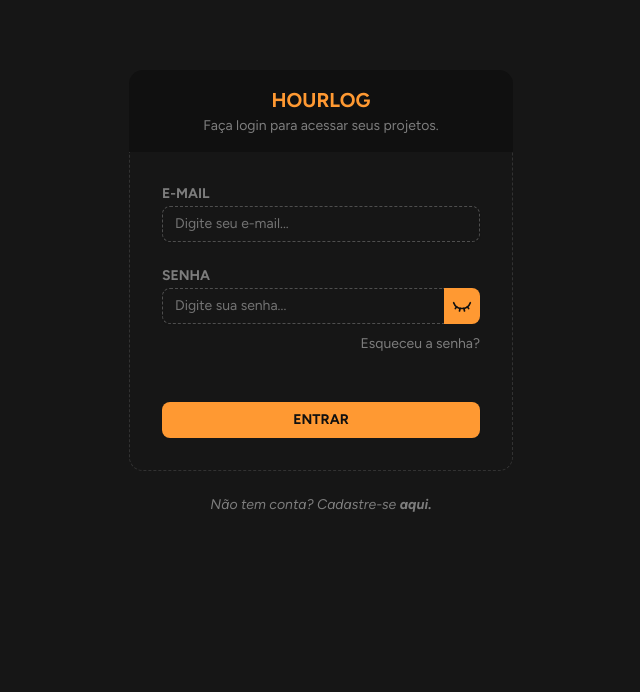
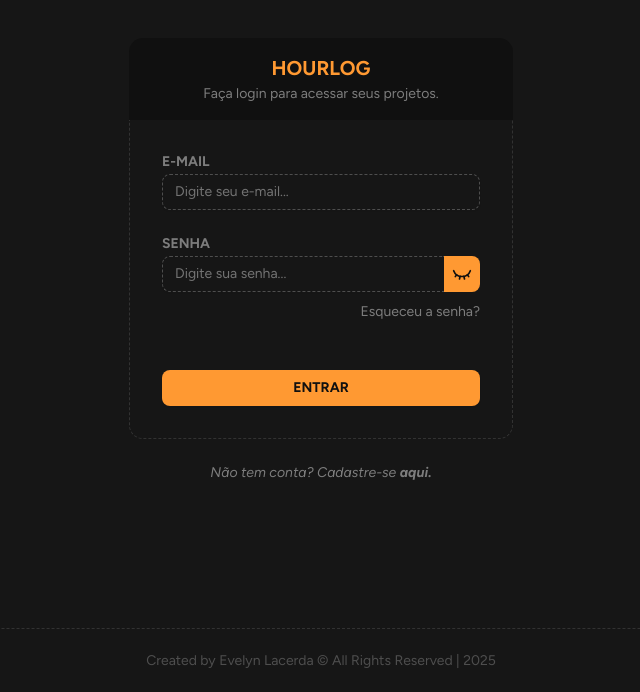
Before and after one commit to evelynlacerda/hourlog, a React (Vite) app: page /login in a window 1280 px wide. Shown: the part 108-800 px from the top of the page, without its empty margins (319-959 px from the left). Built offline with nearby package versions, Linux system fonts and the light colour scheme.

Commit message:
Inclusão de footer na tela de login

```diff
--- a/src/pages/auth/login.tsx
+++ b/src/pages/auth/login.tsx
@@ -6,6 +6,7 @@ import api from "@/lib/api";
 import { useState } from "react";
 import type { LoginFormInputs, LoginResponse } from "@/types/Auth";
 import { Eye, EyeClosed, Loader2 } from "lucide-react";
+import Footer from "@/layout/footer";
 
 export default function Login() {
 	const {
@@ -41,9 +42,12 @@ export default function Login() {
 	};
 
 	return (
-		<div className="w-full h-screen flex flex-col items-center justify-center">
+        <>
+            <div className="w-full h-[calc(100vh-64px)] flex flex-col items-center justify-center">
                 <div className="flex flex-col items-center gap-0.5 bg-dark100 max-w-sm w-full py-4 rounded-t-xl">
-				<h1 className="text-xl uppercase font-bold text-orange500">Hourlog</h1>
+                    <h1 className="text-xl uppercase font-bold text-orange500">
+                        Hourlog
+                    </h1>
                     <p className="text-dark700 text-sm">
                         Faça login para acessar seus projetos.
                     </p>
@@ -62,7 +66,9 @@ export default function Login() {
                                 className="text-white"
                                 type="email"
                                 placeholder="Digite seu e-mail..."
-							{...register("email", { required: "O e-mail é obrigatório" })}
+                                {...register("email", {
+                                    required: "O e-mail é obrigatório",
+                                })}
                             />
                             {errors.email && (
                                 <p className="text-red-500 text-sm font-light">
@@ -80,14 +86,20 @@ export default function Login() {
                                     className="text-white rounded-r-none border-r-0"
                                     type={showPassword ? "text" : "password"}
                                     placeholder="Digite sua senha..."
-								{...register("senha", { required: "A senha é obrigatória" })}
+                                    {...register("senha", {
+                                        required: "A senha é obrigatória",
+                                    })}
                                 />
                                 <button
                                     className="rounded-r-md bg-orange500 text-dark100 px-2 cursor-pointer"
                                     type="button"
                                     onClick={showPasswordToggle}
                                 >
-								{showPassword ? <Eye width={20} /> : <EyeClosed width={20} />}
+                                    {showPassword ? (
+                                        <Eye width={20} />
+                                    ) : (
+                                        <EyeClosed width={20} />
+                                    )}
                                 </button>
                             </div>
                             {errors.senha && (
@@ -105,7 +117,11 @@ export default function Login() {
                             </NavLink>
                         </section>
 
-					{erro && <p className="text-red-500 text-sm font-light">{erro}</p>}
+                        {erro && (
+                            <p className="text-red-500 text-sm font-light">
+                                {erro}
+                            </p>
+                        )}
                     </div>
 
                     <Button
@@ -134,5 +150,7 @@ export default function Login() {
                     </NavLink>
                 </span>
             </div>
+            <Footer />
+        </>
     );
 }
--- a/tsconfig.app.json
+++ b/tsconfig.app.json
@@ -7,7 +7,6 @@
     "module": "ESNext",
     "skipLibCheck": true,
 
-    "baseUrl": ".",
     "paths": {
         "@/*": [
             "./src/*"
```
Also changed, not shown: 1 other file (tests, documents, lock files or other folders). Lines whose indentation alone changed are shown as unchanged.
